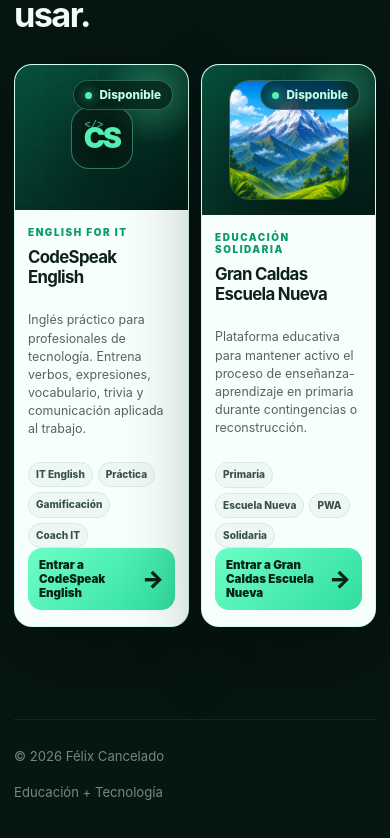
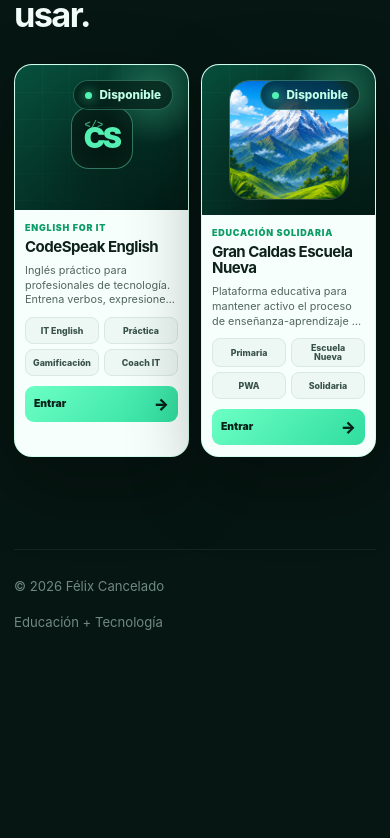
Before and after one commit to felixcancelado-sys/felixcancelado-web, a React (Vite) app: page / in a window 390 px wide. Shown: the part 876-1714 px from the top of the page. After the commit the page ends 1546 px from the top, so only its background shows below. Built offline with nearby package versions, Linux system fonts and the light colour scheme; no server answers.

Commit message:
Compact app card bodies

```diff
--- a/src/App.css
+++ b/src/App.css
@@ -1920,3 +1920,154 @@
     box-sizing: border-box;
   }
 }
+/* =========================================================
+   APP CARDS COMPACT BODY V1
+   Mantiene intacto el header visual de cada app
+   ========================================================= */
+
+.app-card-body {
+  min-height: 315px;
+  box-sizing: border-box;
+  padding: 25px 27px 23px;
+}
+
+.app-category {
+  margin-bottom: 7px;
+  font-size: 0.69rem;
+  line-height: 1.2;
+}
+
+.app-card h3 {
+  min-height: 0;
+  font-size: clamp(1.7rem, 2.5vw, 2.25rem);
+  line-height: 1.06;
+}
+
+.app-description {
+  min-height: 4.65em;
+  margin-top: 12px;
+  display: -webkit-box;
+  overflow: hidden;
+  color: #52665f;
+  font-size: 0.92rem;
+  line-height: 1.55;
+  -webkit-box-orient: vertical;
+  -webkit-line-clamp: 3;
+}
+
+.app-tags {
+  min-height: 0;
+  margin-top: 16px;
+  display: grid;
+  grid-template-columns: repeat(2, minmax(0, 1fr));
+  gap: 7px;
+}
+
+.app-tags span {
+  min-width: 0;
+  min-height: 34px;
+  box-sizing: border-box;
+  padding: 6px 8px;
+  display: flex;
+  align-items: center;
+  justify-content: center;
+  border-radius: 10px;
+  text-align: center;
+  line-height: 1.15;
+}
+
+.app-card-action {
+  margin-top: auto;
+  padding: 12px 15px;
+  border-radius: 12px;
+}
+
+.app-card-action > span:first-child {
+  min-width: 0;
+}
+
+/* Tablet: mantiene una tarjeta amplia pero con body corto */
+@media (min-width: 641px) and (max-width: 820px) {
+  .app-card-body {
+    min-height: 285px;
+    padding: 23px 25px 22px;
+  }
+
+  .app-description {
+    min-height: 3.2em;
+    -webkit-line-clamp: 2;
+  }
+
+  .app-tags {
+    margin-top: 14px;
+  }
+}
+
+/* Móvil: dos columnas compactas */
+@media (max-width: 640px) {
+  .app-card-body {
+    min-height: 0;
+    padding: 13px 10px 11px;
+  }
+
+  .app-category {
+    margin-bottom: 5px;
+    font-size: 0.56rem;
+    line-height: 1.15;
+    letter-spacing: 0.09em;
+  }
+
+  .app-card h3 {
+    min-height: 0;
+    font-size: 0.94rem;
+    line-height: 1.08;
+    letter-spacing: -0.035em;
+  }
+
+  .app-description {
+    min-height: 4.05em;
+    margin-top: 8px;
+    font-size: 0.68rem;
+    line-height: 1.35;
+    -webkit-line-clamp: 3;
+  }
+
+  .app-tags {
+    min-height: 0;
+    margin-top: 10px;
+    grid-template-columns: repeat(2, minmax(0, 1fr));
+    gap: 5px;
+  }
+
+  .app-tags span {
+    min-height: 27px;
+    padding: 4px 4px;
+    border-radius: 8px;
+    font-size: 0.55rem;
+    line-height: 1.05;
+    overflow-wrap: anywhere;
+  }
+
+  .app-card-action {
+    min-height: 34px;
+    box-sizing: border-box;
+    margin-top: 10px;
+    padding: 8px 9px;
+    border-radius: 9px;
+    font-size: 0.65rem;
+  }
+
+  .app-card-action > span:first-child {
+    display: none;
+  }
+
+  .app-card-action::before {
+    content: "Entrar";
+    font-size: 0.65rem;
+    font-weight: 950;
+  }
+
+  .action-arrow {
+    font-size: 1rem;
+  }
+}
```
